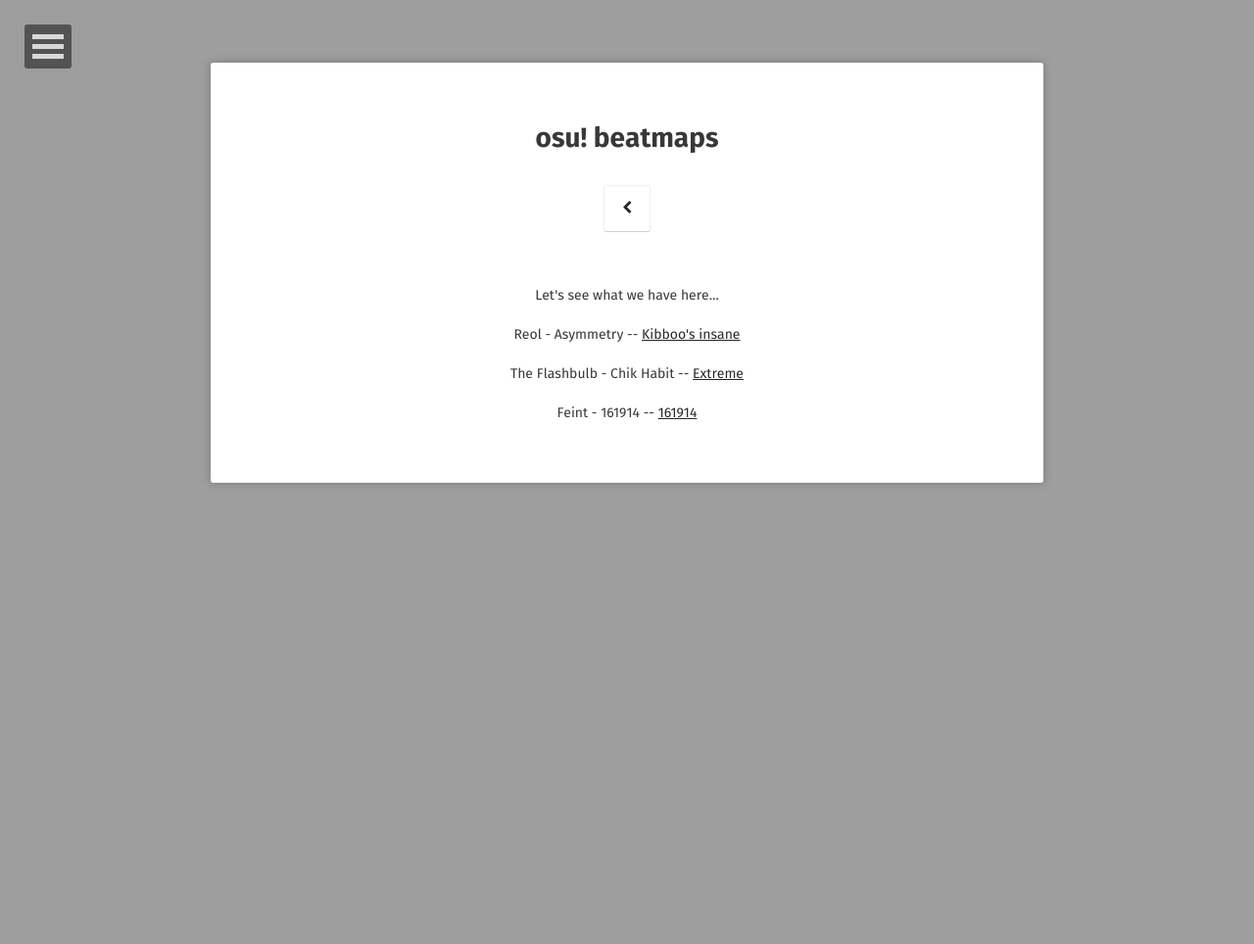
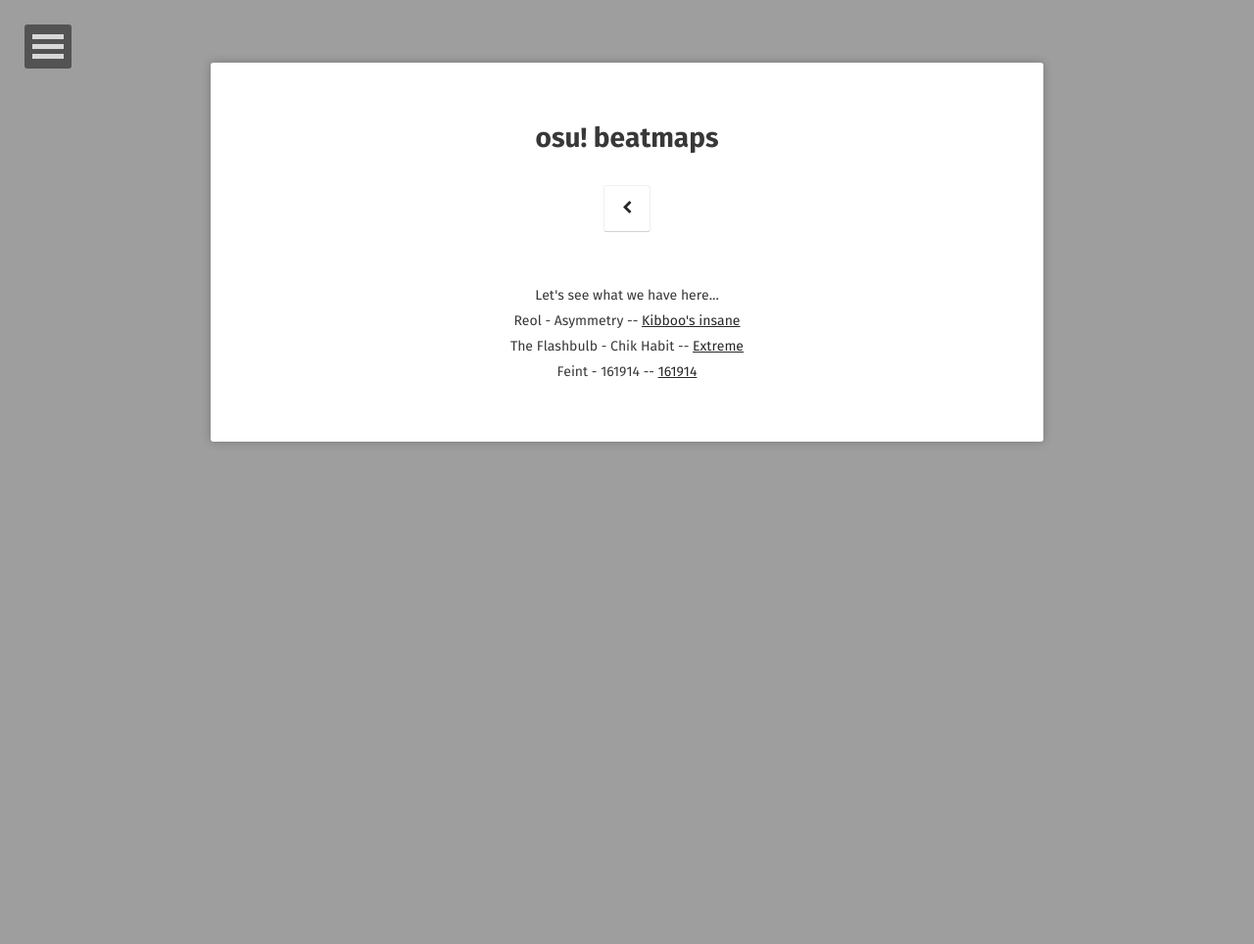
Before and after one commit to KoocieBoi/osumaps, a Jekyll site: the page built from maps/index.md, in a window 1280 px wide. Shown: the whole page at 98% size. Built offline with Jekyll 4.4.1, drawn with Linux system fonts in a browser that asks for light colours; some web fonts are replaced.

Commit message:
<br> is the thing xd

```diff
--- a/maps/index.md
+++ b/maps/index.md
@@ -6,10 +6,9 @@ date: 2017-08-16
 comments: false
 ---
 
-<p align="center"> Let's see what we have here... </p>
-
-<p align="center"> Reol - Asymmetry -- <a href="https://osu.ppy.sh/b/658387&m=0">Kibboo's insane</a></p>
-
-<p align="center"> The Flashbulb - Chik Habit -- <a href="https://osu.ppy.sh/b/854922">Extreme</a></p>
-
-<p align="center"> Feint - 161914 -- <a href="https://osu.ppy.sh/b/523365&m=0">161914</a></p>
+<p align="center">
+Let's see what we have here...<br>
+Reol - Asymmetry -- <a href="https://osu.ppy.sh/b/658387&m=0">Kibboo's insane</a><br>
+The Flashbulb - Chik Habit -- <a href="https://osu.ppy.sh/b/854922">Extreme</a><br>
+Feint - 161914 -- <a href="https://osu.ppy.sh/b/523365&m=0">161914</a><br>
+</p>
```
